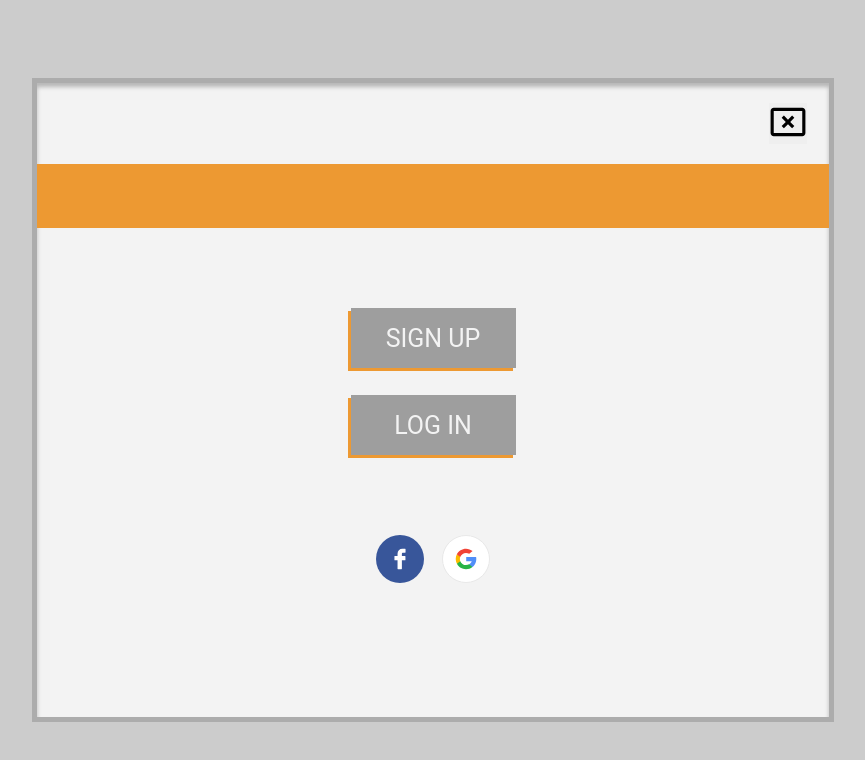
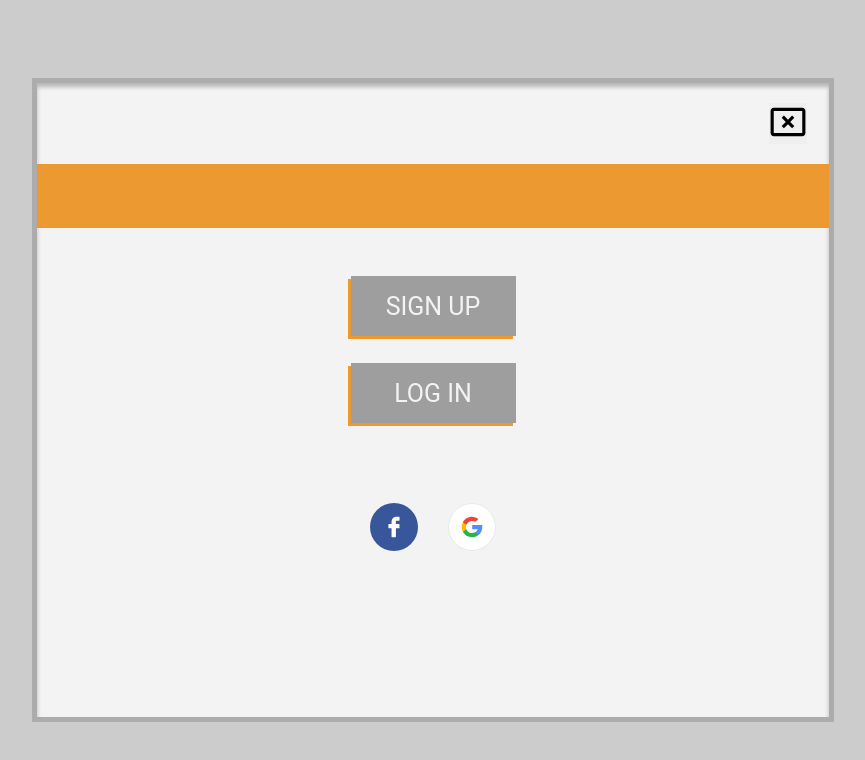
Before and after one commit to OxeoH/fullstack-test-client, a Next.js app: page / in a window 1280 px wide. Shown: the top 760 px of the page, without its empty margins (207-1072 px from the left). Built offline with nearby package versions, Linux system fonts and the light colour scheme.

Commit message:
fix window size

```diff
--- a/src/components/AuthForm/AuthForm.module.scss
+++ b/src/components/AuthForm/AuthForm.module.scss
@@ -18,6 +18,7 @@
   box-shadow: 0px 4px 4px 0px #00000040 inset;
   min-width: 802px;
   min-height: 644px;
+  max-height: 644px;
   border: 5px solid $borderGray;
 }
 .close {
@@ -65,7 +66,7 @@
   width: 100%;
   align-items: center;
   justify-content: space-between;
-  padding: 5rem;
+  padding: 3rem;
 }
 .buttons {
   display: flex;
```
